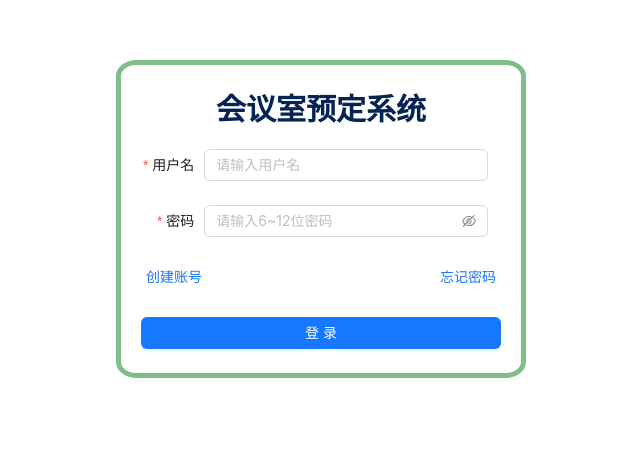
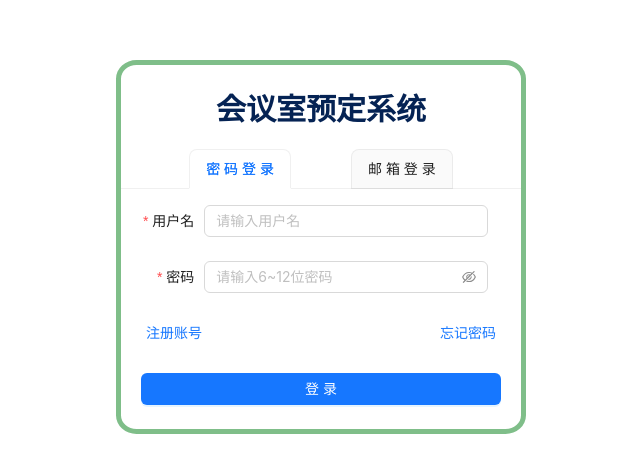
Before and after one commit to sun-xue-shi/booking-meeting-room-FRONTEND-user, a Vue app: page /#/login in a window 1280 px wide. Shown: the part 140-612 px from the top of the page, without its empty margins (319-959 px from the left). Built offline with nearby package versions, Linux system fonts and the light colour scheme.

Commit message:
feat:新增邮箱验证码登录

```diff
--- a/src/service/user/email/captcha.ts
+++ b/src/service/user/email/captcha.ts
@@ -2,6 +2,14 @@ import { axiosInstance } from "@/service";
 
 export function registerCaptcha(email: string) {
   return axiosInstance.get("/user/register-captcha", {
+    params: {
+      address: email,
+    },
+  });
+}
+
+export function loginCaptcha(email: string) {
+  return axiosInstance.get("/user/login-captcha", {
     params: {
       address: email,
     },
--- a/src/service/user/login/login.ts
+++ b/src/service/user/login/login.ts
@@ -1,8 +1,16 @@
 import { axiosInstance } from "@/service";
 
-export function login(username: string, password: string) {
-  return axiosInstance.post("/user/login", {
+export function passLogin(username: string, password: string) {
+  return axiosInstance.post("/user/passlogin", {
     username,
     password,
   });
 }
+
+export function emailLogin(username: string, email: string, captcha: string) {
+  return axiosInstance.post("/user/emaillogin", {
+    username,
+    email,
+    captcha,
+  });
+}
--- /dev/null
+++ b/src/view/user/login/EmailLogin.vue
@@ -0,0 +1,144 @@
+<script setup lang="ts">
+import { Form, FormItem, Input, message, Button } from "ant-design-vue";
+import { emailLogin } from "@/service/user/login/login";
+import { ref } from "vue";
+import { useRouter } from "vue-router";
+import { loginCaptcha } from "@/service/user/email/captcha";
+
+let isLoading = ref(false);
+let isSend = ref(false);
+
+type EmailLogin = {
+  username: string;
+  email: string;
+
+  captcha: string;
+};
+
+const emailLoginInfo = ref<EmailLogin>({
+  username: "",
+  email: "",
+  captcha: "",
+});
+
+const router = useRouter();
+// 登录逻辑
+async function emailLoginBtn() {
+  if (!emailLoginInfo.value.email) return;
+  const res = await emailLogin(
+    emailLoginInfo.value.username,
+    emailLoginInfo.value.email,
+    emailLoginInfo.value.captcha
+  );
+
+  const { data } = res.data;
+
+  if (res.status === 201 || res.status === 200) {
+    message.success("登录成功");
+    // 保存信息
+    localStorage.setItem("refresh_token", data.refreshToken);
+    localStorage.setItem("access_token", data.accessToken);
+    localStorage.setItem("user_info", JSON.stringify(data.userInfo));
+    setTimeout(() => {
+      router.push("/menu/room_list");
+    });
+  } else {
+    message.error(data || "系统繁忙,请稍后再试");
+  }
+}
+
+async function sendCaptcha() {
+  if (!emailLoginInfo.value.email) {
+    return message.warn("请填写邮箱地址!");
+  } else {
+    isLoading.value = true;
+    const res = await loginCaptcha(emailLoginInfo.value.email);
+
+    const { data } = res.data;
+    if (res.status === 200 || res.status === 201) {
+      isLoading.value = false;
+      message.success(data + ",30s后可以再次发送");
+      isSend.value = true;
+      setTimeout(() => {
+        isSend.value = false;
+      }, 1000 * 30);
+    } else {
+      message.error(data || "系统繁忙,请稍后再试");
+    }
+  }
+}
+
+defineExpose({
+  emailLoginBtn,
+});
+</script>
+
+<template>
+  <div class="">
+    <Form
+      :model="emailLoginInfo"
+      @finish="emailLoginBtn"
+      :label-col="{ span: 5 }"
+      :wrapper-col="{ span: 17 }"
+      :colon="false"
+    >
+      <FormItem
+        label="用户名"
+        name="username"
+        :rules="{ required: true, message: '请输入用户名' }"
+      >
+        <Input
+          placeholder="请输入用户名"
+          :maxlength="20"
+          v-model:value="emailLoginInfo.username"
+        />
+      </FormItem>
+
+      <FormItem
+        label="邮箱"
+        name="email"
+        :rules="{
+          required: true,
+          message: '请输入邮箱',
+        }"
+      >
+        <Input placeholder="请输入邮箱" v-model:value="emailLoginInfo.email" />
+      </FormItem>
+
+      <FormItem
+        label="验证码"
+        name="captcha"
+        :rules="{ required: true, length: 6, message: '6位验证码' }"
+      >
+        <div class="captcha">
+          <Input
+            placeholder="请输入验证码"
+            :maxlength="6"
+            v-model:value="emailLoginInfo.captcha"
+          />
+        </div>
+        <Button
+          type="primary"
+          @click="sendCaptcha"
+          class="btn"
+          :disabled="isSend"
+          :loading="isLoading"
+        >
+          发送
+        </Button>
+      </FormItem>
+    </Form>
+  </div>
+</template>
+
+<style scoped lang="less">
+.captcha {
+  margin-right: 110px;
+}
+.btn {
+  position: absolute;
+  top: 0;
+  right: 0;
+  width: 35%;
+}
+</style>
--- /dev/null
+++ b/src/view/user/login/PasswordLogin.vue
@@ -0,0 +1,90 @@
+<script setup lang="ts">
+import { Form, FormItem, Input, InputPassword, message } from "ant-design-vue";
+import { passLogin } from "@/service/user/login/login";
+import { ref } from "vue";
+import { useRouter } from "vue-router";
+
+type PasswordLogin = {
+  username: string;
+  password: string;
+};
+
+const passwordLogin = ref<PasswordLogin>({
+  username: "",
+  password: "",
+});
+
+const router = useRouter();
+// 登录逻辑
+async function passLoginBtn() {
+  console.log(passwordLogin.value);
+
+  if (!passwordLogin.value) return;
+  const res = await passLogin(
+    passwordLogin.value.username,
+    passwordLogin.value.password
+  );
+
+  const { data } = res.data;
+
+  if (res.status === 201 || res.status === 200) {
+    message.success("登录成功");
+    // 保存信息
+    localStorage.setItem("refresh_token", data.refreshToken);
+    localStorage.setItem("access_token", data.accessToken);
+    localStorage.setItem("user_info", JSON.stringify(data.userInfo));
+    setTimeout(() => {
+      router.push("/menu/room_list");
+    });
+  } else {
+    message.error(data || "系统繁忙,请稍后再试");
+  }
+}
+
+defineExpose({
+  passLoginBtn,
+});
+</script>
+
+<template>
+  <div class="">
+    <Form
+      :model="passwordLogin"
+      @finish="passLoginBtn"
+      :label-col="{ span: 5 }"
+      :wrapper-col="{ span: 17 }"
+      :colon="false"
+    >
+      <FormItem
+        label="用户名"
+        name="username"
+        :rules="{ required: true, message: '请输入用户名' }"
+      >
+        <Input
+          placeholder="请输入用户名"
+          :maxlength="20"
+          v-model:value="passwordLogin.username"
+        />
+      </FormItem>
+
+      <FormItem
+        label="密码"
+        name="password"
+        :rules="{
+          required: true,
+          message: '请输入6-12位密码',
+          max: 12,
+          min: 6,
+        }"
+      >
+        <InputPassword
+          placeholder="请输入6~12位密码"
+          :maxlength="12"
+          v-model:value="passwordLogin.password"
+        />
+      </FormItem>
+    </Form>
+  </div>
+</template>
+
+<style scoped lang="less"></style>
--- a/src/view/user/login/UserLogin.vue
+++ b/src/view/user/login/UserLogin.vue
@@ -1,100 +1,51 @@
 <template>
   <div class="login-container">
     <h1>会议室预定系统</h1>
-    <Form
-      :model="loginUser"
-      @finish="loginBtn"
-      :label-col="{ span: 5 }"
-      :wrapper-col="{ span: 17 }"
-      :colon="false"
-    >
-      <FormItem
-        label="用户名"
-        name="username"
-        :rules="{ required: true, message: '请输入用户名' }"
-      >
-        <Input
-          placeholder="请输入用户名"
-          :maxlength="20"
-          v-model:value="loginUser.username"
-        />
-      </FormItem>
+    <Tabs v-model:active-key="activeKey" type="card" centered :tabBarGutter="60"
+      >nowrap
+      <TabPane key="1" tab=" 密 码 登 录 ">
+        <PasswordLogin ref="passRef" />
+      </TabPane>
 
-      <FormItem
-        label="密码"
-        name="password"
-        :rules="{
-          required: true,
-          message: '请输入6-12位密码',
-          max: 12,
-          min: 6,
-        }"
-      >
-        <InputPassword
-          placeholder="请输入6~12位密码"
-          :maxlength="12"
-          v-model:value="loginUser.password"
-        />
-      </FormItem>
+      <TabPane key="2" tab=" 邮 箱 登 录 ">
+        <EmailLogin ref="emailRef" />
+      </TabPane>
+    </Tabs>
 
-      <FormItem :label-col="{ span: 0 }" :wrapper-col="{ span: 24 }">
-        <div class="link">
-          <RouterLink to="/register">创建账号</RouterLink>
-          <RouterLink to="/update_password">忘记密码</RouterLink>
-        </div>
-      </FormItem>
+    <FormItem :label-col="{ span: 0 }" :wrapper-col="{ span: 24 }">
+      <div class="link">
+        <RouterLink to="/register">注册账号</RouterLink>
+        <RouterLink to="/update_password" v-if="activeKey === '1'">
+          忘记密码
+        </RouterLink>
+      </div>
+    </FormItem>
 
-      <FormItem :label-col="{ span: 0 }" :wrapper-col="{ span: 24 }">
-        <Button class="btn" type="primary" html-type="submit"> 登录 </Button>
-      </FormItem>
-    </Form>
+    <FormItem :label-col="{ span: 0 }" :wrapper-col="{ span: 24 }">
+      <Button class="btn" type="primary" @click="onSubmit" html-type="submit">
+        登录
+      </Button>
+    </FormItem>
   </div>
 </template>
 
 <script setup lang="ts">
-import {
-  Form,
-  FormItem,
-  Input,
-  InputPassword,
-  Button,
-  message,
-} from "ant-design-vue";
-import { login } from "@/service/user/login/login";
+import { Button, FormItem, TabPane, Tabs } from "ant-design-vue";
+import PasswordLogin from "./PasswordLogin.vue";
+import EmailLogin from "./EmailLogin.vue";
 import { ref } from "vue";
-import { useRouter } from "vue-router";
 
-interface LoginUser {
-  username: string;
-  password: string;
-  remember: boolean;
-}
+const passRef = ref<InstanceType<typeof PasswordLogin>>();
+const emailRef = ref<InstanceType<typeof EmailLogin>>();
+const activeKey = ref("1");
 
-const loginUser = ref<LoginUser>({
-  username: "",
-  password: "",
-  remember: true,
-});
-
-const router = useRouter();
-// 登录逻辑
-async function loginBtn(values: LoginUser) {
-  const res = await login(values.username, values.password);
-  const { code, data } = res.data;
-  if (code === 201 || code === 200) {
-    message.success("登录成功");
-
-    // 保存信息
-    localStorage.setItem("refresh_token", data.refreshToken);
-    localStorage.setItem("access_token", data.accessToken);
-    localStorage.setItem("user_info", JSON.stringify(data.userInfo));
-    setTimeout(() => {
-      router.push("/menu/room_list");
-    });
+const onSubmit = () => {
+  if (activeKey.value === "1") {
+    passRef.value?.passLoginBtn();
   } else {
-    message.error(data || "系统繁忙,请稍后再试");
+    emailRef.value?.emailLoginBtn();
   }
-}
+};
 </script>
 
 <style scoped lang="less">
@@ -113,6 +64,11 @@ async function loginBtn(values: LoginUser) {
     margin: 0 25px;
   }
 
+  .tabs {
+    display: flex;
+    flex-direction: column;
+    width: 100%;
+  }
   .btn {
     width: 90%;
   }
```
